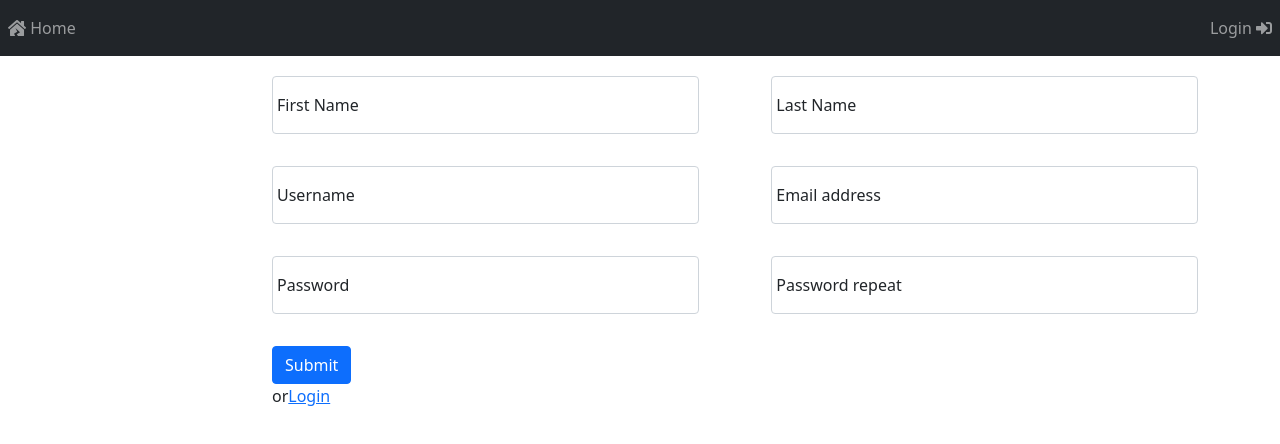
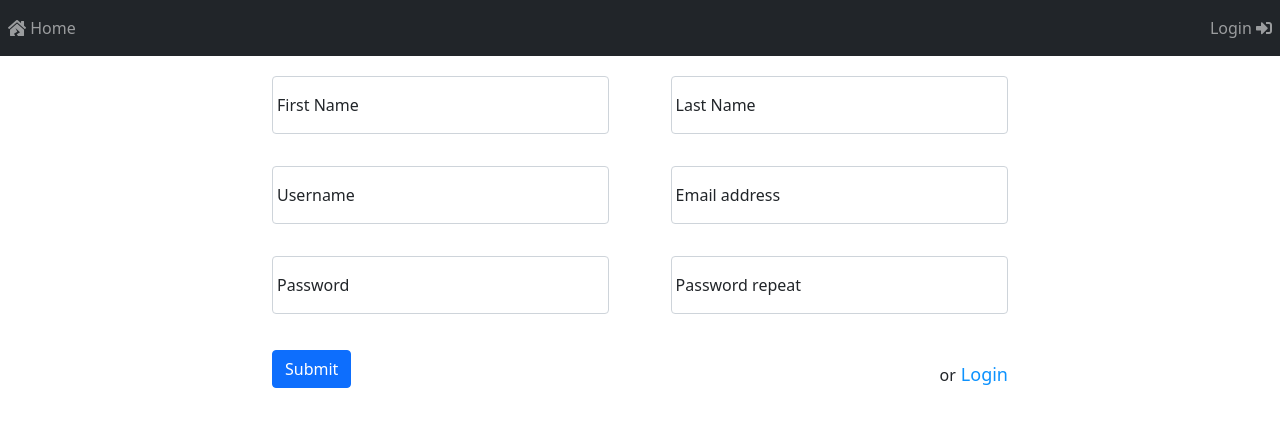
Before and after one commit to Pharnassus/AngularLibriAutori, an Angular app in the folder LibriAutoriV1/: page /register in a window 1280 px wide. Shown: the top 444 px of the page. Built offline with nearby package versions, Linux system fonts and the light colour scheme.

Commit message:
accorgimenti layout nell pagine

```diff
--- a/LibriAutoriV1/src/app/app.component.html
+++ b/LibriAutoriV1/src/app/app.component.html
@@ -18,7 +18,7 @@
 <div class="jumbotron">
   <div class="container">
       <div class="row">
-          <div class="col-sm-10 offset-sm-2">
+          <div class="col-sm-8">
               <router-outlet></router-outlet>
           </div>
       </div>
--- a/LibriAutoriV1/src/app/app.component.scss
+++ b/LibriAutoriV1/src/app/app.component.scss
@@ -6,3 +6,7 @@ nav{
     justify-content: space-between;
   }
 }
+
+.row{
+  justify-content: center;
+}
--- a/LibriAutoriV1/src/app/home/home.component.html
+++ b/LibriAutoriV1/src/app/home/home.component.html
@@ -10,9 +10,7 @@
     <button type="submit" class="btn btn-primary" (click)="searchBookFunction()">
       <i class="fas fa-search"></i>
       Search
-      <!-- <div class="m_spinnerLogin spinner-border text-dark" role="status" *ngIf="spinner">
-          <span class="visually-hidden">Loading...</span>
-        </div> -->
+      <!-- sostituzione spinner con il component -->
       <ng-container *ngIf="spinner">
         <minispinner></minispinner>
       </ng-container>
--- a/LibriAutoriV1/src/app/home/home.component.scss
+++ b/LibriAutoriV1/src/app/home/home.component.scss
@@ -5,7 +5,7 @@
   display: flex;
 
   .m_inputSearchContainer{
-    width: 60%;
+    width: 80%;
     padding-right: 0;
 
     input {
@@ -18,7 +18,7 @@
 
   // sezione pulsante login
   #m_searchSpinnerContainer {
-    width: 40%;
+    width: 20%;
     padding-left: 0;
 
     button{
--- a/LibriAutoriV1/src/app/login/login.component.scss
+++ b/LibriAutoriV1/src/app/login/login.component.scss
@@ -1,3 +1,5 @@
+form{
+
   .alert{
     span{
       display: block;
@@ -59,3 +61,4 @@
       cursor: pointer;
     }
   }
+}
--- a/LibriAutoriV1/src/app/register/register.component.scss
+++ b/LibriAutoriV1/src/app/register/register.component.scss
@@ -38,28 +38,38 @@ form {
     width: 47%;
   }
 
-  // // sezione pulsante login
-  // #m_loginSpinnerContainer {
-  //   display: flex;
-  //   margin-top: 20px;
-  //   align-items: flex-end;
-  //   justify-content: space-between;
+  // sezione pulsante login
+  #m_loginSpinnerContainer {
+    display: flex;
+    margin-top: 20px;
+    align-items: flex-end;
+    justify-content: space-between;
 
-  //   .m_spinnerLogin {
-  //     margin-left: 10px;
-  //     width: 15px;
-  //     height: 15px;
-  //   }
+    .m_spinnerLogin {
+      margin-left: 10px;
+      width: 15px;
+      height: 15px;
+    }
 
-  //   span {
-  //     margin-right: 5px;
-  //   }
+    span {
+      margin-right: 5px;
+    }
 
-  //   a {
-  //     text-decoration: none;
-  //     font-size: 18px;
-  //     color: #0d92fe;
-  //     cursor: pointer;
-  //   }
-  // }
+    a {
+      text-decoration: none;
+      font-size: 18px;
+      color: #0d92fe;
+      cursor: pointer;
+    }
+  }
 }
+
+.offset-sm-2 {
+  margin-left: 0 !important;
+}
+
+@media (min-width: 111px) {
+  .offset-sm-2 {
+    margin-left: 0 !important;
+  }
+}
```
Lines whose indentation alone changed are shown as unchanged.
